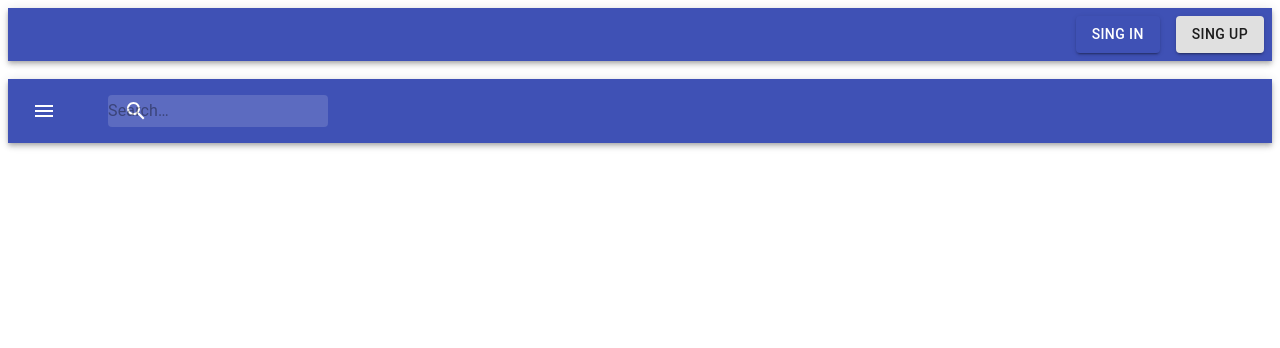
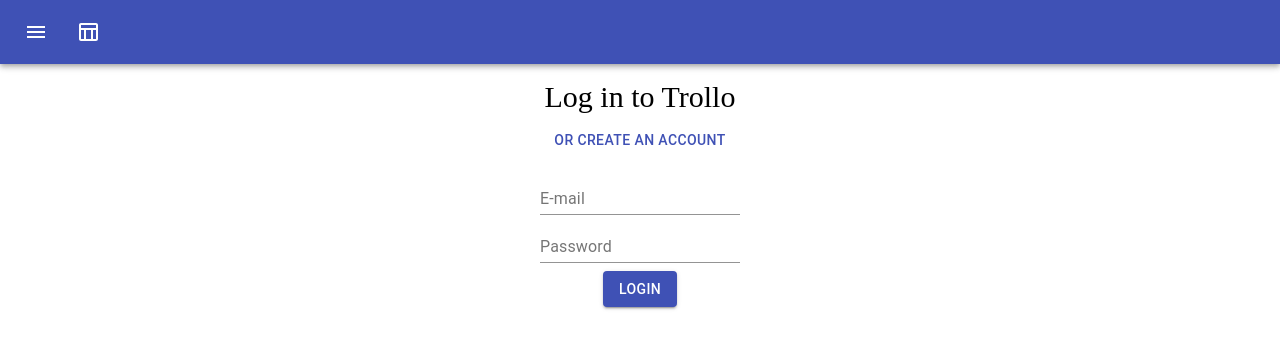
Before and after one commit to Rootar/Trollo_Frontend, a React (Create React App) app in the folder trollo/: page / in a window 1280 px wide. Shown: the top 348 px of the page. Built offline with nearby package versions, Linux system fonts and the light colour scheme.

Commit message:
Added login screen

```diff
--- a/trollo/public/index.html
+++ b/trollo/public/index.html
@@ -25,6 +25,11 @@
       Learn how to configure a non-root public URL by running `npm run build`.
     -->
     <title>Trollo</title>
+    <style>
+      body{
+        margin: 0;
+      }
+    </style>
   </head>
   <body>
     <noscript>You need to enable JavaScript to run this app.</noscript>
--- a/trollo/src/components/App.js
+++ b/trollo/src/components/App.js
@@ -2,13 +2,15 @@
 import HeadBar from "./HeadBar";
 import List from "./List";
 import SingInSingUpBar from './SingInSingUpBar';
+import SingIn from "./SingIn";
 
 function App() {
   return (
     <div className="App">
-      <SingInSingUpBar/>
-      <br/>
+      {/* <SingInSingUpBar/>
+      <br/> */}
       <HeadBar/>
+      <SingIn/>
     </div>
   );
 }
--- a/trollo/src/components/HeadBar.js
+++ b/trollo/src/components/HeadBar.js
@@ -7,45 +7,17 @@
 import Toolbar from '@material-ui/core/Toolbar';
 import IconButton from '@material-ui/core/IconButton';
 import MenuIcon from '@material-ui/icons/Menu';
+import TableChartOutlinedIcon from '@material-ui/icons/TableChartOutlined';
 
 const Stylesx = makeStyles(theme => ({
     menuButton: {
         marginRight: theme.spacing(2),
     },
-    search: {
-        position: 'relative',
-        borderRadius: theme.shape.borderRadius,
-        backgroundColor: fade(theme.palette.common.white, 0.15),
-        '&:hover': {
-            backgroundColor: fade(theme.palette.common.white, 0.25),
-        },
+    tableButton: {
         marginRight: theme.spacing(2),
-        marginLeft: 0,
-        width: '100%',
-        [theme.breakpoints.up('sm')]: {
-            marginLeft: theme.spacing(3),
-            width: 'auto',
-        },
     },
-    searchIcon: {
-        width: theme.spacing(7),
-        height: '100%',
-        position: 'absolute',
-        pointerEvents: 'none',
-        display: 'flex',
-        alignItems: 'center',
-        justifyContent: 'center',
-    },
-    inputRoot: {
-        color: 'inherit',
-    },
-    inputInput: {
-        padding: theme.spacing(1, 1, 1, 7),
-        transition: theme.transitions.create('width'),
-        width: '100%',
-        [theme.breakpoints.up('md')]: {
-            width: 200,
-        },
+    appBar: {
+
     },
 }));
 
@@ -53,7 +25,10 @@
     const Styles = Stylesx();
 
     return (
-        <AppBar position="static">
+        <AppBar
+            position="static"
+            className = { Styles.appBar }
+        >
             <Toolbar>
                 <IconButton
                     edge = "start"
@@ -63,19 +38,14 @@
                 >
                     <MenuIcon />
                 </IconButton>
-                <div className = { Styles.search }>
-                    <div className = { Styles.searchIcon }>
-                        <SearchIcon />
-                    </div>
-                    <InputBase
-                        placeholder="Search…"
-                        Styles = {{
-                            root: Styles.inputRoot,
-                            input: Styles.inputInput,
-                        }}
-                        inputProps = {{ 'aria-label': 'search' }}
-                    />
-                </div>
+                <IconButton
+                    edge = "start"
+                    className = { Styles.tableButton }
+                    color = "inherit"
+                    aria-label = "open drawer"
+                >
+                    <TableChartOutlinedIcon />
+                </IconButton>
             </Toolbar>
         </AppBar>
     )
--- /dev/null
+++ b/trollo/src/components/SingIn.js
@@ -0,0 +1,79 @@
+import React from "react";
+
+import { makeStyles } from '@material-ui/core/styles';
+import TextField from '@material-ui/core/TextField';
+import { Button } from "@material-ui/core";
+import Grid from '@material-ui/core/Grid';
+
+const Stylesx = makeStyles(theme => ({
+	container: {
+		margin: theme.spacing(2),
+		display: 'flex',
+		flexWrap: 'wrap',
+	},
+	textField: {
+		marginLeft: theme.spacing(1),
+		marginRight: theme.spacing(1),
+		width: 200,
+	},
+	button: {
+		margin: theme.spacing(1),
+	},
+	loginLabel: {
+		textAlign: "left",
+		fontSize: 30,
+	},
+	registerLabel: {
+		textAlign: "left",
+		fontSize: 20,
+	},
+}));
+
+const SingIn = () => {
+	const Styles = Stylesx();
+
+	return (
+		<form className = { Styles.container }>
+			<Grid
+				container
+				direction="column"
+				justify="center"
+				alignItems="center"
+			>
+				<div
+					className = { Styles.loginLabel }
+				>
+					Log in to Trollo
+				</div>
+				<Button
+					className = { Styles.button}
+					color="primary"
+				>
+					or create an account
+				</Button>
+
+				<TextField
+					id = "mail"
+					className = { Styles.textField }
+					label = "E-mail"
+				></TextField>
+
+				<TextField
+					id = "pass"
+					className = { Styles.textField }
+					label = "Password"
+					type="password"
+				></TextField>
+
+				<Button
+					className = { Styles.button}
+					variant="contained"
+					color="primary"
+				>
+				Login</Button>
+			</Grid>
+		</form>
+	);
+}
+
+export default SingIn;
```
